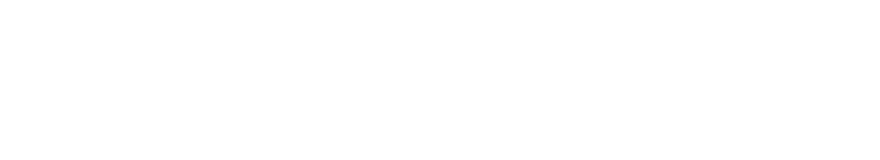
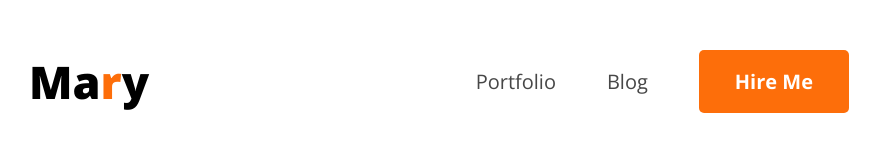
Before and after one commit to rathininfo/web-dev-portfolio, a plain HTML site: page index.html in a window 1280 px wide. Shown: the whole page, without its empty margins (201-1081 px from the left). Drawn offline with nearby package versions, Linux system fonts and the light colour scheme.

Commit message:
nav section completed

```diff
--- a/index.html
+++ b/index.html
@@ -4,8 +4,30 @@
     <meta charset="UTF-8">
     <meta name="viewport" content="width=device-width, initial-scale=1.0">
     <title>web developer portfolio</title>
+    <!------------------Font style---------------->
+<link rel="preconnect" href="https://fonts.googleapis.com">
+<link rel="preconnect" href="https://fonts.gstatic.com" crossorigin>
+<link href="https://fonts.googleapis.com/css2?family=Open+Sans:ital,wght@0,300..800;1,300..800&display=swap" rel="stylesheet">
+    <link rel="stylesheet" href="styles/style.css">
+
 </head>
-<body>
+<body class="open-sans-normal">
+    <header>
+        <nav>
+                <h3>Ma<span class="primary-color">r</span>y</h3>
 
+    <ul>
+        <li><a href="#">Portfolio</a></li>
+        <li><a href="#">Blog</a></li>
+        <li><a href="#"><button class="btn">Hire Me</button></a></li>
+    </ul>
+        </nav>
+    </header>
+    <main>
+
+    </main>
+    <footer>
+
+    </footer>
 </body>
 </html>
--- /dev/null
+++ b/styles/style.css
@@ -0,0 +1,68 @@
+.open-sans-normal{
+  font-family: "Open Sans", sans-serif;
+  font-optical-sizing: auto;
+  font-style: normal;
+  font-variation-settings:
+    "wdth" 100;
+}
+
+/* shared */
+.primary-color{
+
+color: rgb(253, 110, 10);
+
+}
+
+
+
+*{margin: 0;
+padding: 0;}
+
+/* nav style */
+nav{
+display: flex;
+justify-content: space-between;
+align-items: center;
+margin: 50px 230px;
+}
+
+nav h3{
+font-size: 45px;
+font-weight: 800;
+line-height: 61px;
+letter-spacing: 0%;
+}
+
+nav ul li{
+    list-style: none;
+}
+
+nav ul li a{
+text-decoration: none;
+color: rgb(71, 71, 71);
+font-size: 20px;
+font-weight: 400;
+line-height: 27px;
+letter-spacing: 0%;
+}
+
+.btn{
+border-radius: 5px;
+background: rgb(253, 110, 10);
+padding: 18px 36px;
+border: none;
+color: rgb(255, 255, 255);
+font-family: Open Sans;
+font-size: 20px;
+font-weight: 700;
+line-height: 27px;
+letter-spacing: 0%;
+}
+
+nav ul {
+    display: flex;
+    gap: 51px;
+    align-items: center;
+    justify-content: center;
+
+}
```
